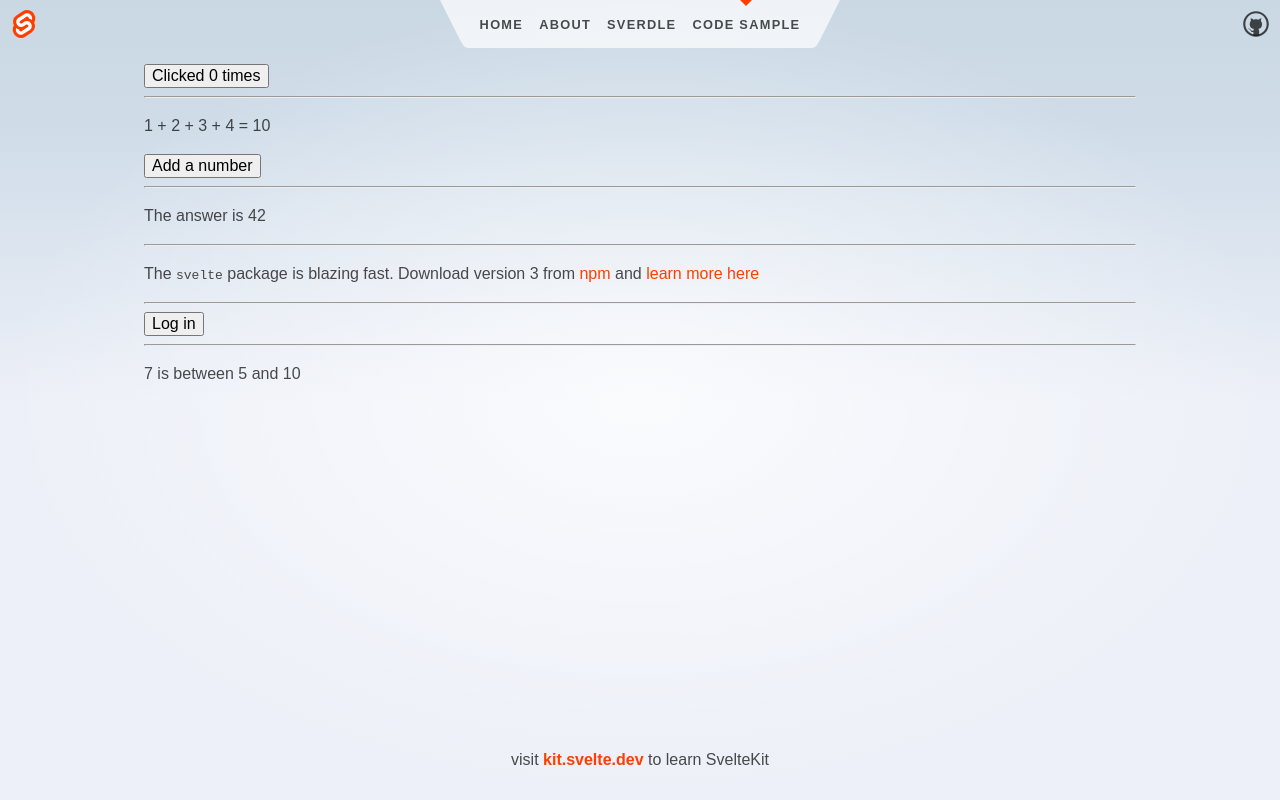
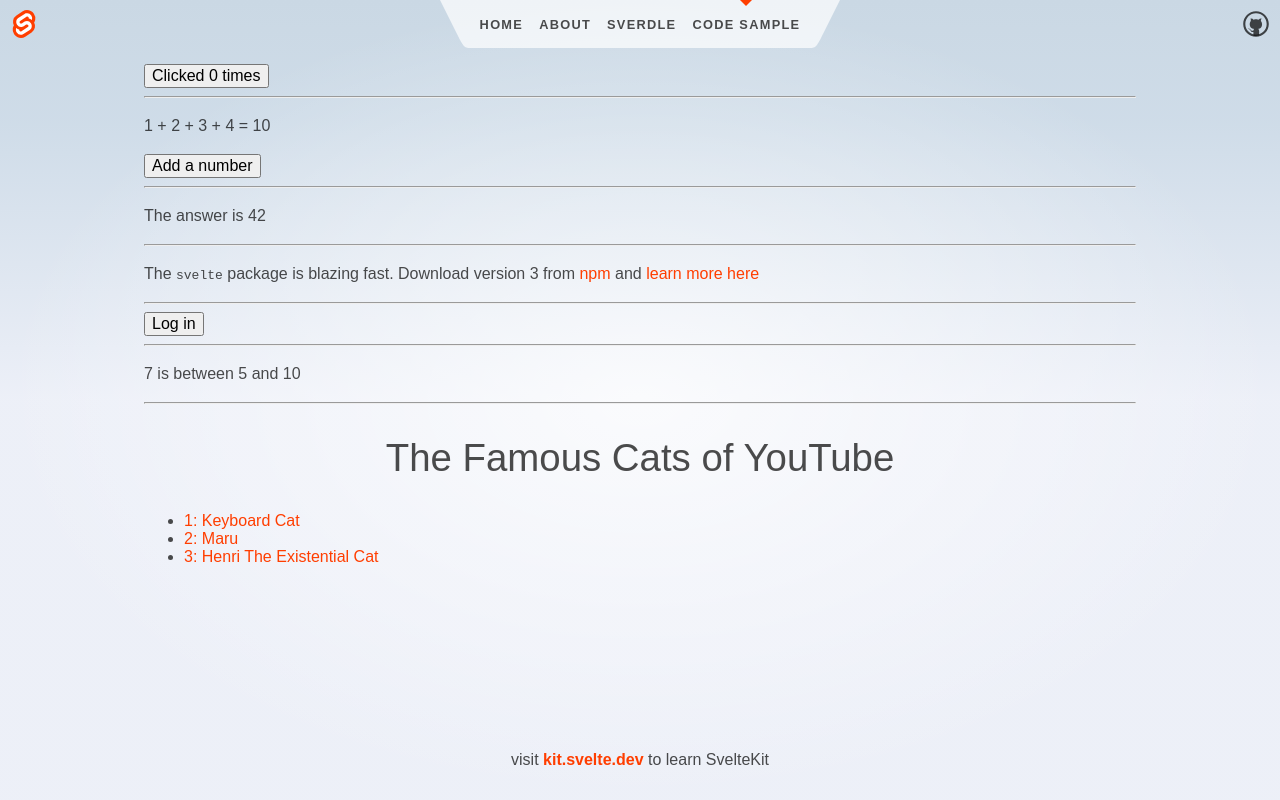
Before and after one commit to Tobetch/try-svelte, a SvelteKit app in the folder demo-app/: page /sample in a window 1280 px wide. Built offline with nearby package versions, Linux system fonts and the light colour scheme.

Commit message:
add FamousCats

```diff
--- a/demo-app/src/routes/sample/+page.svelte
+++ b/demo-app/src/routes/sample/+page.svelte
@@ -6,6 +6,7 @@
 	import Info from './Info.svelte';
 	import ToggleButton from './ToggleButton.svelte';
 	import WhatNumber from './WhatNumber.svelte';
+	import FamousCats from './FamousCats.svelte';
 
 	const pkg = {
 		name: 'svelte',
@@ -34,4 +35,7 @@
 	<hr />
 
 	<WhatNumber />
+	<hr />
+
+	<FamousCats />
 </section>
--- /dev/null
+++ b/demo-app/src/routes/sample/FamousCats.svelte
@@ -0,0 +1,21 @@
+<script>
+	let cats = [
+		{ id: 'J---aiyznGQ', name: 'Keyboard Cat' },
+		{ id: 'z_AbfPXTKms', name: 'Maru' },
+		{ id: 'OUtn3pvWmpg', name: 'Henri The Existential Cat' }
+	];
+</script>
+
+<h1>The Famous Cats of YouTube</h1>
+
+<ul>
+	<!-- {#each cats as cat} -->
+	<!-- use destructuring -->
+	{#each cats as { id, name }, i}
+		<li>
+			<a target="_blank" href="https://www.youtube.com/watch?v={id}" rel="noreferrer">
+				{i + 1}: {name}
+			</a>
+		</li>
+	{/each}
+</ul>
```
